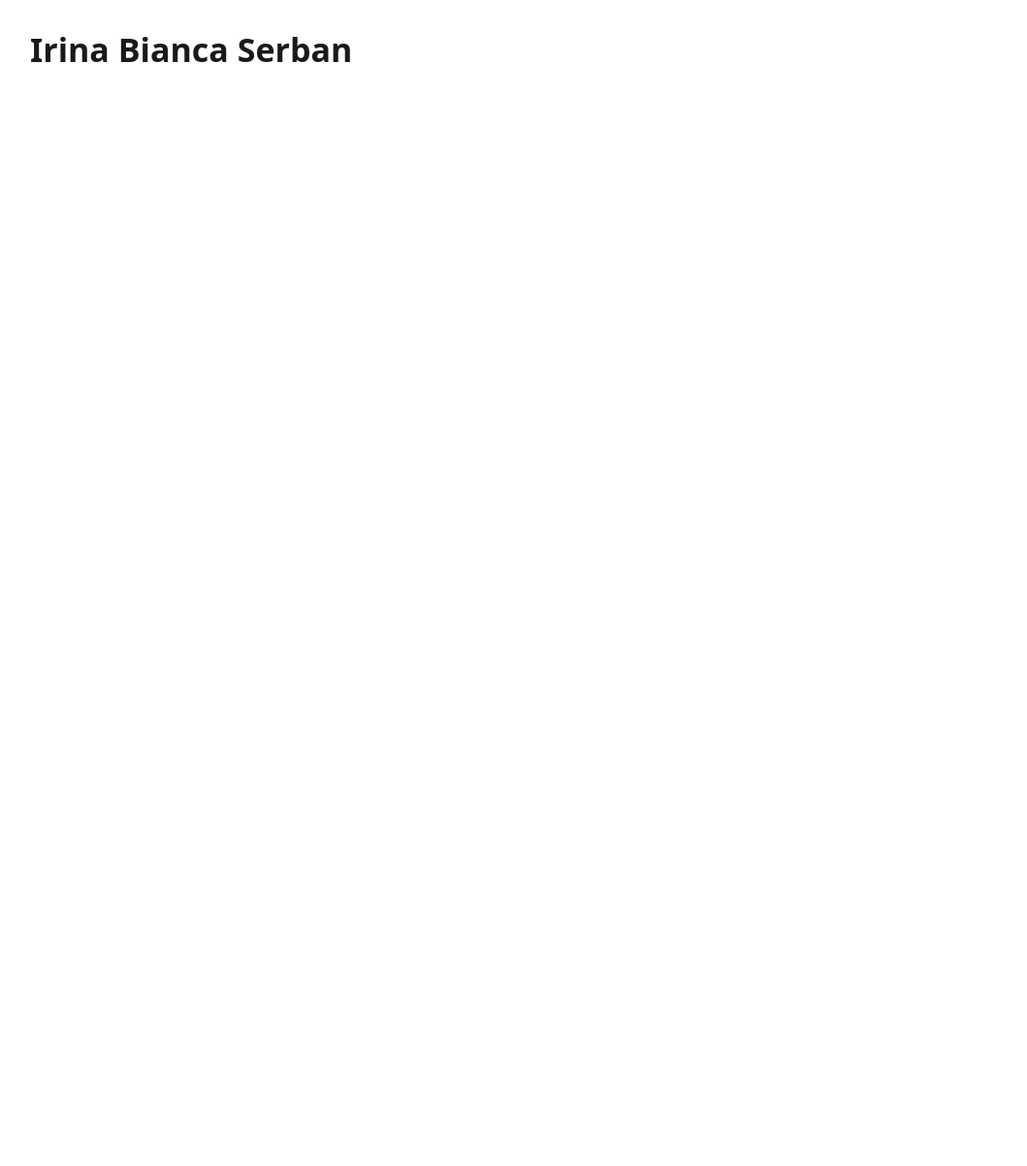
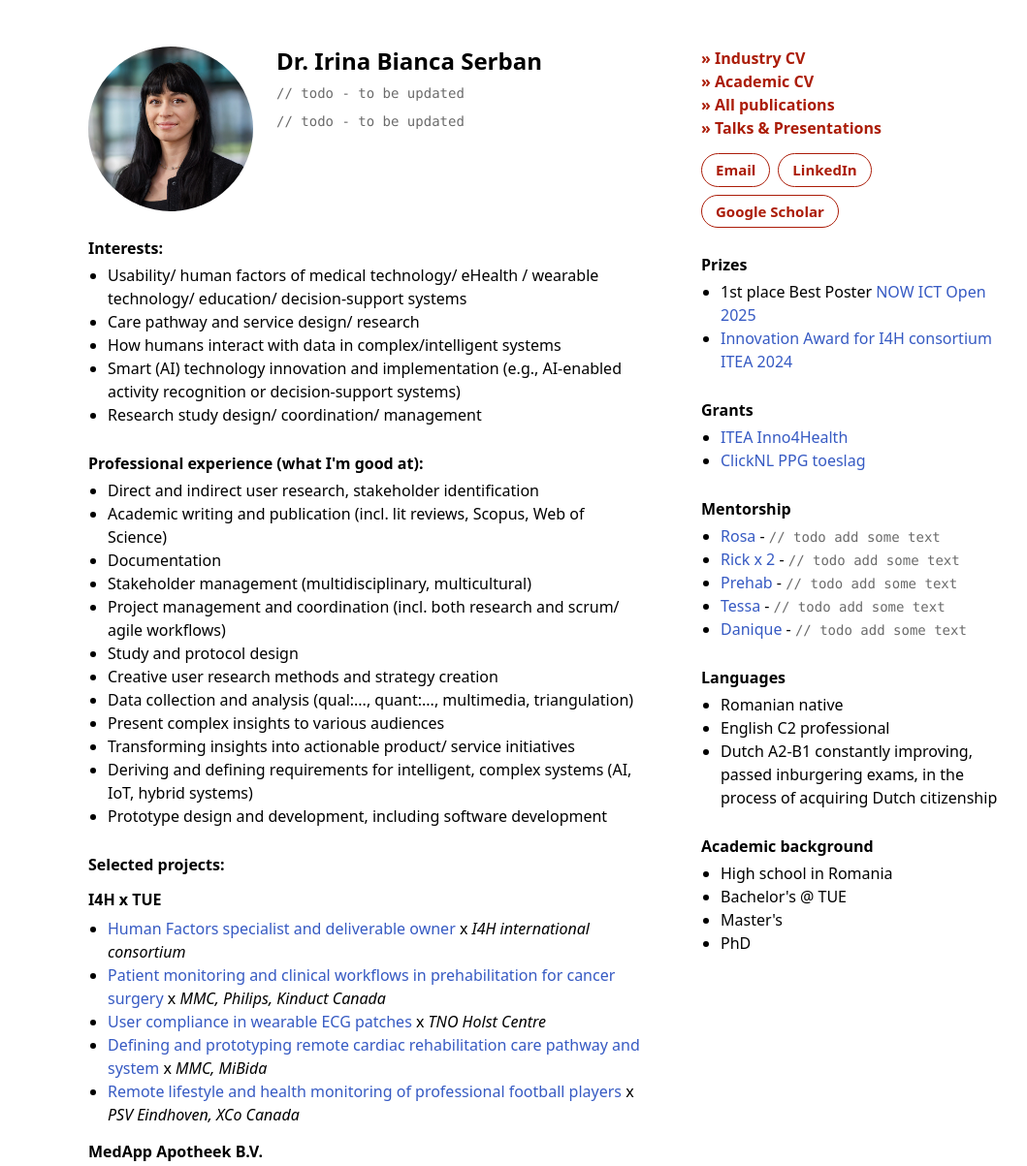
Before and after one commit to sudo-acraciun/irina-bianca-serban, an Astro site: page / in a window 1280 px wide. Shown: the top 1203 px of the page at 97% size, without its empty margins (73-1132 px from the left). Before the commit the page ends 800 px from the top, so only its background shows below. Built offline with nearby package versions, Linux system fonts and the light colour scheme; Astro itself is replaced by a stand-in of ours.

Commit message:
Home page structure modelled on stevenhouben.be, plus subpages
Two columns: photo, name, interests, experience and selected projects on
the left; CV and page links, contact buttons, prizes, grants, mentorship,
languages and academic background on the right. On phones the columns
stack with the links under the name. All copy lives in src/data/site.ts.

Each project links to its own page; publications and talks get pages
too. Text still to be written shows "// todo - to be updated", and links
still to be supplied open google.com in a new tab. Nunito is self-hosted
through @fontsource-variable so visitors' browsers never call Google
Fonts.

Co-Authored-By: Claude Opus 5.5 <noreply@anthropic.com>

```diff
--- a/package.json
+++ b/package.json
@@ -12,6 +12,7 @@
   },
   "dependencies": {
     "@astrojs/sitemap": "^3.7.6",
+    "@fontsource-variable/nunito": "^5.3.0",
     "astro": "^7.4.13"
   },
   "devDependencies": {
--- /dev/null
+++ b/src/components/EntryText.astro
@@ -0,0 +1,23 @@
+---
+import { href, NOTE_TODO, type Entry } from '../data/site';
+
+interface Props {
+  entry: Entry;
+}
+
+const { entry } = Astro.props;
+const external = entry.url !== undefined && /^https?:/.test(entry.url);
+---
+
+{entry.lead}
+{
+  entry.url ? (
+    <a href={href(entry.url)} target={external ? '_blank' : undefined} rel={external ? 'noopener noreferrer' : undefined}>
+      {entry.text}
+    </a>
+  ) : (
+    entry.text
+  )
+}
+{entry.partners && <> x <em>{entry.partners}</em></>}
+{entry.note && <> - <span class={entry.note === NOTE_TODO ? 'todo' : undefined}>{entry.note}</span></>}
--- a/src/data/site.ts
+++ b/src/data/site.ts
@@ -1,4 +1,175 @@
 // Every user-facing string lives here, so a copy change is one edit.
+
+/** Shown wherever the text for a section has not been written yet. */
+export const TODO = '// todo - to be updated';
+
+/** Shown after each mentee's name until their line is written. */
+export const NOTE_TODO = '// todo add some text';
+
+/** Stands in for every link whose real target has not been supplied yet. */
+const PLACEHOLDER_URL = 'https://www.google.com/';
+
+/** An entry that becomes a link once its `url` is known. */
+export interface Entry {
+  /** Plain text before the link, when only part of the entry is linked. */
+  lead?: string;
+  text: string;
+  /** Rendered in italics after " x ", as the collaborators on a project. */
+  partners?: string;
+  /** Rendered after " - ". */
+  note?: string;
+  url?: string;
+}
+
+/** A url without a scheme is a page or file of this site, under the base path. */
+export function href(url: string): string {
+  return /^[a-z]+:/i.test(url) ? url : `${import.meta.env.BASE_URL}${url}`;
+}
+
+/** URL segment derived from a title, so a renamed project also moves its page. */
+export function slugify(text: string): string {
+  return text
+    .normalize('NFKD')
+    .replace(/[̀-ͯ]/g, '')
+    .toLowerCase()
+    .replace(/[^a-z0-9]+/g, '-')
+    .replace(/^-|-$/g, '');
+}
+
 export const SITE = {
-  name: 'Irina Bianca Serban',
+  name: 'Dr. Irina Bianca Serban',
+  tagline: null as string | null,
+  intro: null as string | null,
 };
+
+export const INTERESTS = [
+  'Usability/ human factors of medical technology/ eHealth / wearable technology/ education/ decision-support systems',
+  'Care pathway and service design/ research',
+  'How humans interact with data in complex/intelligent systems',
+  'Smart (AI) technology innovation and implementation (e.g., AI-enabled activity recognition or decision-support systems)',
+  'Research study design/ coordination/ management',
+];
+
+export const EXPERIENCE = [
+  'Direct and indirect user research, stakeholder identification',
+  'Academic writing and publication (incl. lit reviews, Scopus, Web of Science)',
+  'Documentation',
+  'Stakeholder management (multidisciplinary, multicultural)',
+  'Project management and coordination (incl. both research and scrum/ agile workflows)',
+  'Study and protocol design',
+  'Creative user research methods and strategy creation',
+  'Data collection and analysis (qual:..., quant:..., multimedia, triangulation)',
+  'Present complex insights to various audiences',
+  'Transforming insights into actionable product/ service initiatives',
+  'Deriving and defining requirements for intelligent, complex systems (AI, IoT, hybrid systems)',
+  'Prototype design and development, including software development',
+];
+
+const projectGroups: { title: string; items: Entry[] }[] = [
+  {
+    title: 'I4H x TUE',
+    items: [
+      { text: 'Human Factors specialist and deliverable owner', partners: 'I4H international consortium' },
+      {
+        text: 'Patient monitoring and clinical workflows in prehabilitation for cancer surgery',
+        partners: 'MMC, Philips, Kinduct Canada',
+      },
+      { text: 'User compliance in wearable ECG patches', partners: 'TNO Holst Centre' },
+      {
+        text: 'Defining and prototyping remote cardiac rehabilitation care pathway and system',
+        partners: 'MMC, MiBida',
+      },
+      {
+        text: 'Remote lifestyle and health monitoring of professional football players',
+        partners: 'PSV Eindhoven, XCo Canada',
+      },
+    ],
+  },
+  {
+    title: 'MedApp Apotheek B.V.',
+    items: [
+      { text: 'User Experience/ User Interface Design Lead MedApp redesign' },
+      { text: 'Apotheek Panel for the pharmacy team' },
+      { text: 'MedApp V2 website' },
+    ],
+  },
+  {
+    title: 'Other projects',
+    items: [
+      { text: 'Brainport Connects – application for expat social cohesion x ClickNL Grant' },
+      { text: 'POZE immersive gamified experience for festival goers – Effenaar' },
+      {
+        text: 'Dumbo – intelligent home system for ambient sound labelling into human activities x Honors Academy TUE',
+      },
+    ],
+  },
+];
+
+/** Every project links to its own page under /projects/, titled with the link text. */
+export const PROJECT_GROUPS = projectGroups.map((group) => ({
+  title: group.title,
+  items: group.items.map((item) => ({ ...item, url: `projects/${slugify(item.text)}` })),
+}));
+
+export const PUBLICATIONS = { text: 'All publications', url: 'publications' } satisfies Entry;
+export const TALKS = { text: 'Talks & Presentations', url: 'talks' } satisfies Entry;
+
+export const SIDEBAR_LINKS: Entry[] = [
+  { text: 'Industry CV', url: PLACEHOLDER_URL },
+  { text: 'Academic CV', url: PLACEHOLDER_URL },
+  PUBLICATIONS,
+  TALKS,
+];
+
+export const CONTACT: Entry[] = [
+  { text: 'Email', url: 'mailto:irina.b.serban@gmail.com' },
+  { text: 'LinkedIn', url: 'https://www.linkedin.com/in/irinabiancaserban/' },
+  { text: 'Google Scholar', url: 'https://scholar.google.com/citations?user=joFAxnAAAAAJ&hl=en' },
+];
+
+export const SIDEBAR: { title: string; items: Entry[] }[] = [
+  {
+    title: 'Prizes',
+    items: [
+      { lead: '1st place Best Poster ', text: 'NOW ICT Open 2025', url: PLACEHOLDER_URL },
+      { text: 'Innovation Award for I4H consortium ITEA 2024', url: PLACEHOLDER_URL },
+    ],
+  },
+  {
+    title: 'Grants',
+    items: [
+      { text: 'ITEA Inno4Health', url: PLACEHOLDER_URL },
+      { text: 'ClickNL PPG toeslag', url: PLACEHOLDER_URL },
+    ],
+  },
+  {
+    // Each name links to the mentee's LinkedIn profile.
+    title: 'Mentorship',
+    items: [
+      { text: 'Rosa', note: NOTE_TODO, url: PLACEHOLDER_URL },
+      { text: 'Rick x 2', note: NOTE_TODO, url: PLACEHOLDER_URL },
+      { text: 'Prehab', note: NOTE_TODO, url: PLACEHOLDER_URL },
+      { text: 'Tessa', note: NOTE_TODO, url: PLACEHOLDER_URL },
+      { text: 'Danique', note: NOTE_TODO, url: PLACEHOLDER_URL },
+    ],
+  },
+  {
+    title: 'Languages',
+    items: [
+      { text: 'Romanian native' },
+      { text: 'English C2 professional' },
+      {
+        text: 'Dutch A2-B1 constantly improving, passed inburgering exams, in the process of acquiring Dutch citizenship',
+      },
+    ],
+  },
+  {
+    title: 'Academic background',
+    items: [
+      { text: 'High school in Romania' },
+      { text: "Bachelor's @ TUE" },
+      { text: "Master's" },
+      { text: 'PhD' },
+    ],
+  },
+];
--- a/src/layouts/Layout.astro
+++ b/src/layouts/Layout.astro
@@ -1,4 +1,5 @@
 ---
+import '@fontsource-variable/nunito';
 import { SITE } from '../data/site';
 
 interface Props {
@@ -35,12 +36,15 @@ const sitemap = `${import.meta.env.BASE_URL}sitemap-index.xml`;
 </html>
 
 <style is:global>
+  /* Palette and type taken from stevenhouben.be, the reference layout. */
   :root {
     --bg: #ffffff;
-    --text: #1a1a1a;
-    --max-width: 1120px;
-    --font: ui-sans-serif, system-ui, -apple-system, 'Segoe UI', Roboto,
-      'Helvetica Neue', Arial, sans-serif;
+    --text: #000000;
+    --muted: #6b6b6b;
+    --link: #365ac3;
+    --accent: #ab1c08;
+    --max-width: 1000px;
+    --font: 'Nunito Variable', ui-sans-serif, system-ui, -apple-system, 'Segoe UI', Roboto, Arial, sans-serif;
   }
 
   * {
@@ -52,13 +56,47 @@ const sitemap = `${import.meta.env.BASE_URL}sitemap-index.xml`;
     background: var(--bg);
     color: var(--text);
     font-family: var(--font);
-    font-size: 17px;
-    line-height: 1.65;
+    font-size: 16px;
+    line-height: 1.5;
     -webkit-font-smoothing: antialiased;
   }
 
-  img,
-  svg {
+  h1,
+  h2 {
+    margin: 0;
+    line-height: 1.25;
+  }
+
+  h1 {
+    font-size: 1.5rem;
+    font-weight: 800;
+  }
+
+  h2 {
+    font-size: 1rem;
+    font-weight: 700;
+  }
+
+  p {
+    margin: 0;
+  }
+
+  a {
+    color: var(--link);
+    text-decoration: none;
+  }
+
+  a:hover {
+    text-decoration: underline;
+  }
+
+  a:focus-visible {
+    outline: 2px solid var(--link);
+    outline-offset: 2px;
+    border-radius: 2px;
+  }
+
+  img {
     max-width: 100%;
     display: block;
   }
@@ -67,6 +105,12 @@ const sitemap = `${import.meta.env.BASE_URL}sitemap-index.xml`;
     width: 100%;
     max-width: var(--max-width);
     margin: 0 auto;
-    padding: 0 24px;
+    padding: 48px 24px;
+  }
+
+  .todo {
+    color: var(--muted);
+    font-family: ui-monospace, SFMono-Regular, Menlo, Consolas, monospace;
+    font-size: 0.875rem;
   }
 </style>
--- a/src/pages/index.astro
+++ b/src/pages/index.astro
@@ -1,10 +1,246 @@
 ---
+import { Image } from 'astro:assets';
 import Layout from '../layouts/Layout.astro';
-import { SITE } from '../data/site';
+import EntryText from '../components/EntryText.astro';
+import portrait from '../assets/irina-bianca-serban.jpg';
+import {
+  SITE,
+  TODO,
+  INTERESTS,
+  EXPERIENCE,
+  PROJECT_GROUPS,
+  SIDEBAR_LINKS,
+  CONTACT,
+  SIDEBAR,
+} from '../data/site';
 ---
 
 <Layout title={SITE.name}>
-  <main class="wrap">
-    <h1>{SITE.name}</h1>
-  </main>
+  <div class="wrap page">
+    <div class="col">
+      <header class="intro">
+        <Image src={portrait} alt={`Portrait of ${SITE.name}`} width={340} class="portrait" loading="eager" />
+        <div class="intro-text">
+          <h1>{SITE.name}</h1>
+          {SITE.tagline ? <p class="tagline">{SITE.tagline}</p> : <p class="todo">{TODO}</p>}
+          {SITE.intro ? <p>{SITE.intro}</p> : <p class="todo">{TODO}</p>}
+        </div>
+      </header>
+
+      <main class="main">
+        <section>
+          <h2>Interests:</h2>
+          <ul>{INTERESTS.map((item) => <li>{item}</li>)}</ul>
+        </section>
+
+        <section>
+          <h2>Professional experience (what I'm good at):</h2>
+          <ul>{EXPERIENCE.map((item) => <li>{item}</li>)}</ul>
+        </section>
+
+        <section>
+          <h2>Selected projects:</h2>
+          {
+            PROJECT_GROUPS.map((group) => (
+              <>
+                <h3>{group.title}</h3>
+                <ul>
+                  {group.items.map((entry) => (
+                    <li>
+                      <EntryText entry={entry} />
+                    </li>
+                  ))}
+                </ul>
+              </>
+            ))
+          }
+        </section>
+      </main>
+    </div>
+
+    <div class="col">
+      <nav class="links" aria-label="CV, publications and contact">
+        <ul class="arrows">
+          {
+            SIDEBAR_LINKS.map((entry) => (
+              <li>
+                <EntryText entry={entry} />
+              </li>
+            ))
+          }
+        </ul>
+        <ul class="buttons">
+          {
+            CONTACT.map((entry) => (
+              <li>
+                <EntryText entry={entry} />
+              </li>
+            ))
+          }
+        </ul>
+      </nav>
+
+      <aside class="side">
+        {
+          SIDEBAR.map((section) => (
+            <section>
+              <h2>{section.title}</h2>
+              <ul>
+                {section.items.map((entry) => (
+                  <li>
+                    <EntryText entry={entry} />
+                  </li>
+                ))}
+              </ul>
+            </section>
+          ))
+        }
+      </aside>
+    </div>
+  </div>
 </Layout>
+
+<style>
+  .page {
+    display: grid;
+    grid-template-columns: minmax(0, 1fr) 320px;
+    gap: 56px;
+  }
+
+  .col,
+  .main,
+  .side {
+    display: flex;
+    flex-direction: column;
+    gap: 28px;
+    min-width: 0;
+  }
+
+  /*
+    Phones get one column, and the CV and contact links move up under the
+    name instead of landing below every project. The columns dissolve so
+    their four blocks can be reordered as siblings.
+  */
+  @media (max-width: 760px) {
+    .page {
+      display: flex;
+      flex-direction: column;
+      gap: 28px;
+      padding-top: 32px;
+    }
+
+    .col {
+      display: contents;
+    }
+
+    .intro {
+      order: 1;
+    }
+
+    .links {
+      order: 2;
+    }
+
+    .main {
+      order: 3;
+    }
+
+    .side {
+      order: 4;
+    }
+  }
+
+  .intro {
+    display: flex;
+    gap: 24px;
+    align-items: flex-start;
+  }
+
+  .portrait {
+    flex: none;
+    width: 170px;
+    height: 170px;
+    border-radius: 50%;
+    object-fit: cover;
+    /* The source is portrait 4:5; this keeps the face, not the jacket, in the circle. */
+    object-position: 50% 30%;
+  }
+
+  .intro-text {
+    display: flex;
+    flex-direction: column;
+    gap: 8px;
+  }
+
+  .tagline {
+    font-style: italic;
+  }
+
+  @media (max-width: 520px) {
+    .intro {
+      flex-direction: column;
+      gap: 16px;
+    }
+
+    .portrait {
+      width: 140px;
+      height: 140px;
+    }
+  }
+
+  ul {
+    margin: 6px 0 0;
+    padding-left: 20px;
+  }
+
+  h3 {
+    margin: 14px 0 0;
+    font-size: 1rem;
+    font-weight: 700;
+  }
+
+  .arrows,
+  .buttons {
+    list-style: none;
+    padding: 0;
+  }
+
+  .arrows {
+    margin: 0;
+    font-weight: 700;
+  }
+
+  .arrows li::before {
+    content: '» ';
+    color: var(--accent);
+  }
+
+  /* :global because the links are rendered by EntryText, outside this
+     component's style scope. */
+  .arrows :global(a) {
+    color: var(--accent);
+  }
+
+  .buttons {
+    display: flex;
+    flex-wrap: wrap;
+    gap: 8px;
+    margin-top: 14px;
+  }
+
+  .buttons :global(a) {
+    display: inline-block;
+    padding: 5px 14px;
+    border: 1.5px solid var(--accent);
+    border-radius: 999px;
+    color: var(--accent);
+    font-weight: 700;
+    font-size: 0.9375rem;
+  }
+
+  .buttons :global(a:hover) {
+    background: var(--accent);
+    color: #ffffff;
+    text-decoration: none;
+  }
+</style>
```
Also changed, not shown: src/layouts/SubPageLayout.astro (added, +27 -0 lines), src/pages/projects/[slug].astro (added, +21 -0 lines), src/pages/publications.astro (added, +8 -0 lines), src/pages/talks.astro (added, +8 -0 lines), src/assets/irina-bianca-serban.jpg (added), 1 other file.
